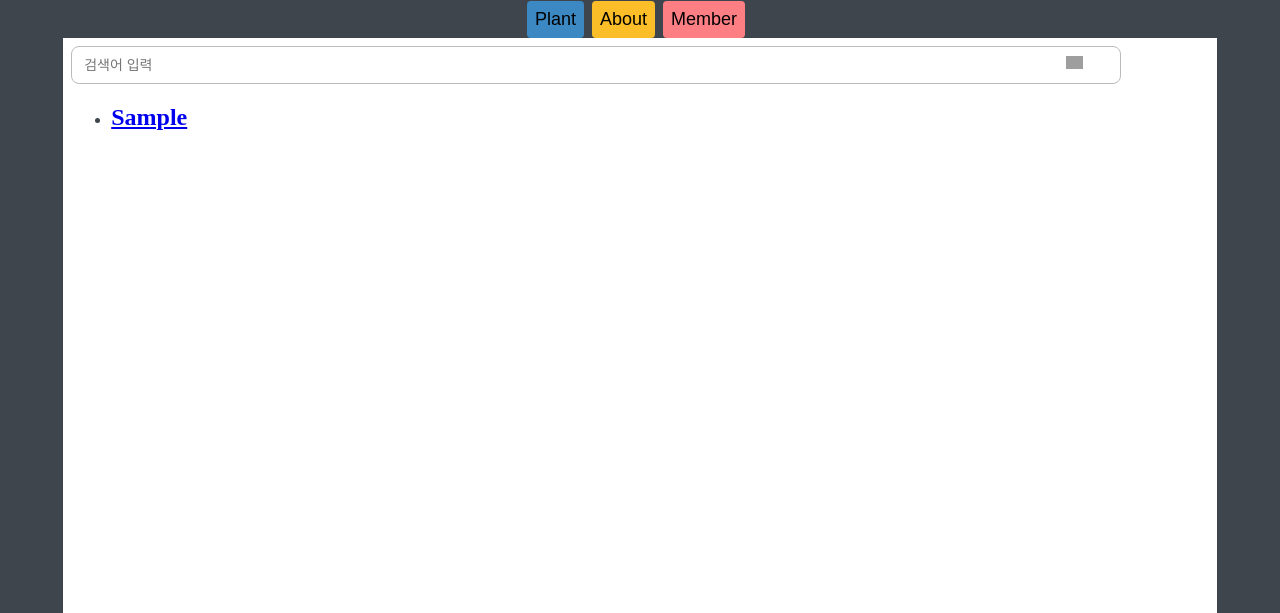
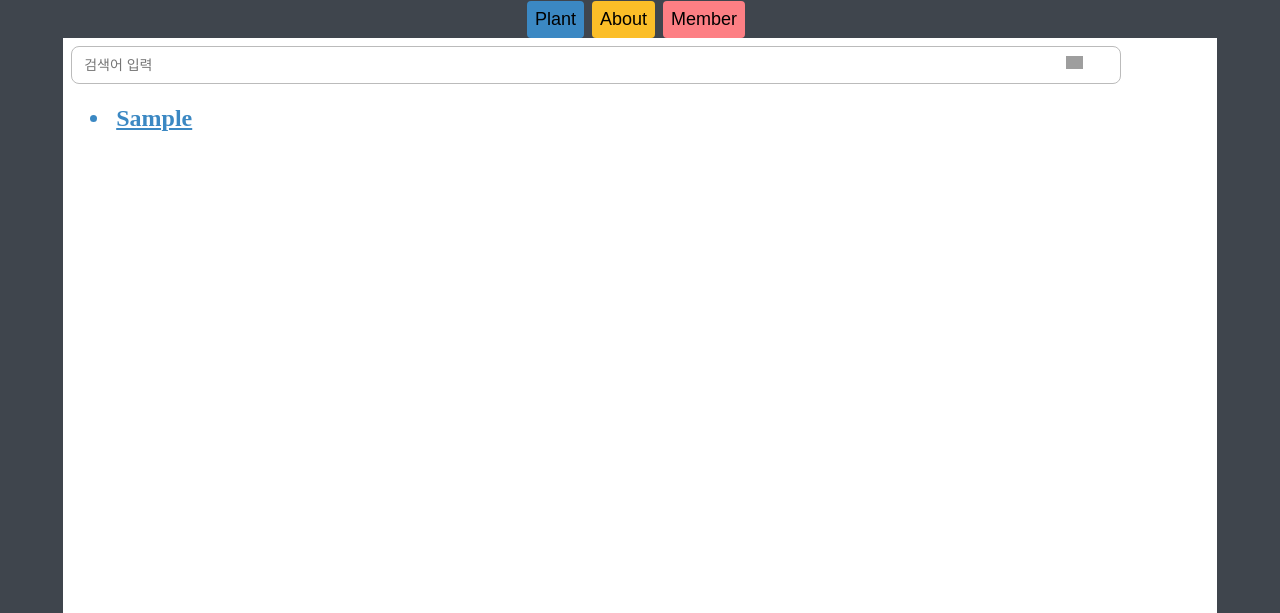
Before and after one commit to joomanba/plant, a Django app: page / in a window 1280 px wide. Shown: the part 127-740 px from the top of the page. Run offline with Django 4.2, Linux system fonts and the light colour scheme; tables that the repository leaves empty hold one stand-in row (values such as "Sample post"); grey boxes are pictures that could not be loaded.

Commit message:
ui: fine tuning

```diff
--- a/plant/static/css/style.css
+++ b/plant/static/css/style.css
@@ -145,6 +145,13 @@ body {
   margin: 0;
 }
 
+.plant_list {
+  font-size: 24px;
+  font-weight: bold;
+  color: var(--color-blue);
+  padding: 5px;
+}
+
 .desc {
   font-size: 18px;
   font-weight: bold;
@@ -176,3 +183,11 @@ th, td {
   border: 1px solid #444444;
   padding: 10px;
 }
+
+a:link {
+  color: var(--color-blue);
+}
+
+a:visited {
+  color: var(--color-blue);
+}
--- a/plant/templates/plant/plant_list.html
+++ b/plant/templates/plant/plant_list.html
@@ -8,10 +8,8 @@
 <!-- Items -->
 <ul>
 {% for plant in plants %}
-    <li>
-        <h2>
-            <a href="javascript:loadContents('/plant/{{ plant.pk }}')">{{ plant.이름 }}</a>
-        </h2>
+    <li class="plant_list">
+        <a href="javascript:loadContents('/plant/{{ plant.pk }}')">{{ plant.이름 }}</a>
     </li>
 {% endfor %}
 </ul>
```
